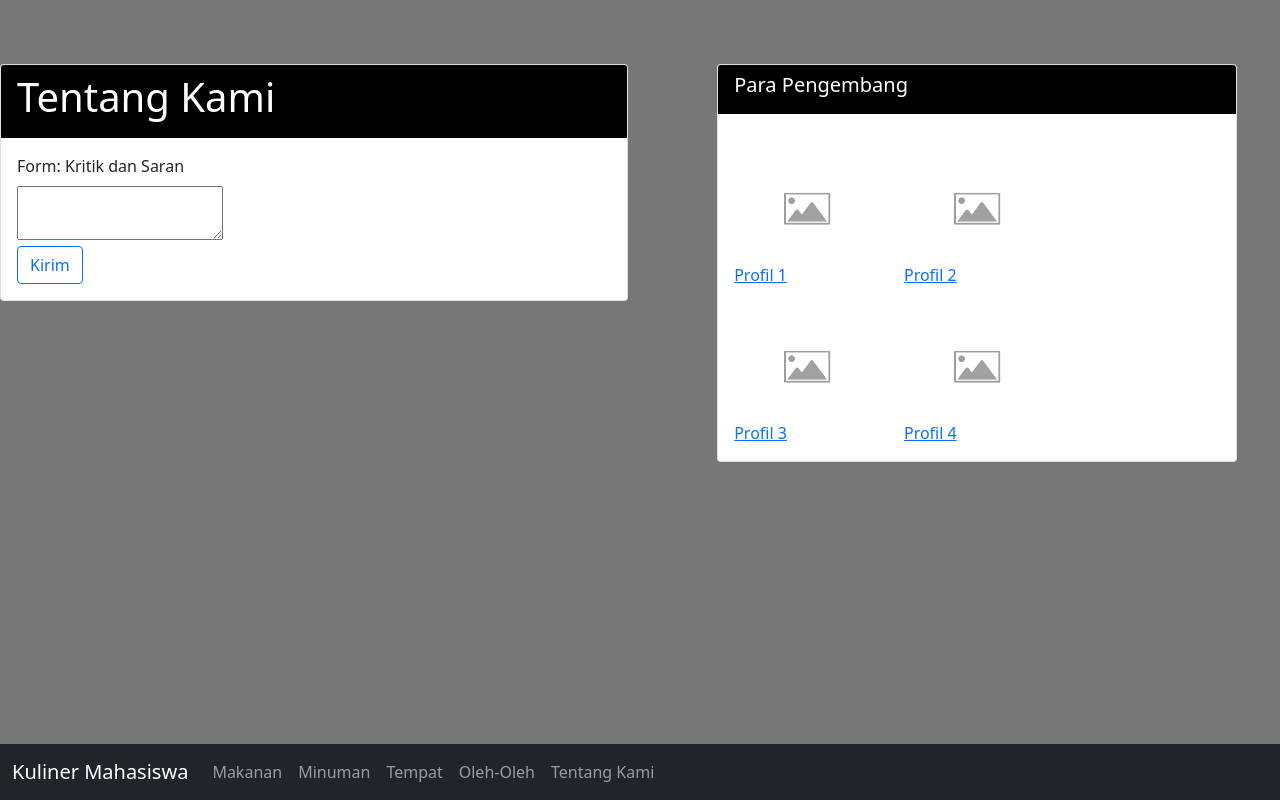
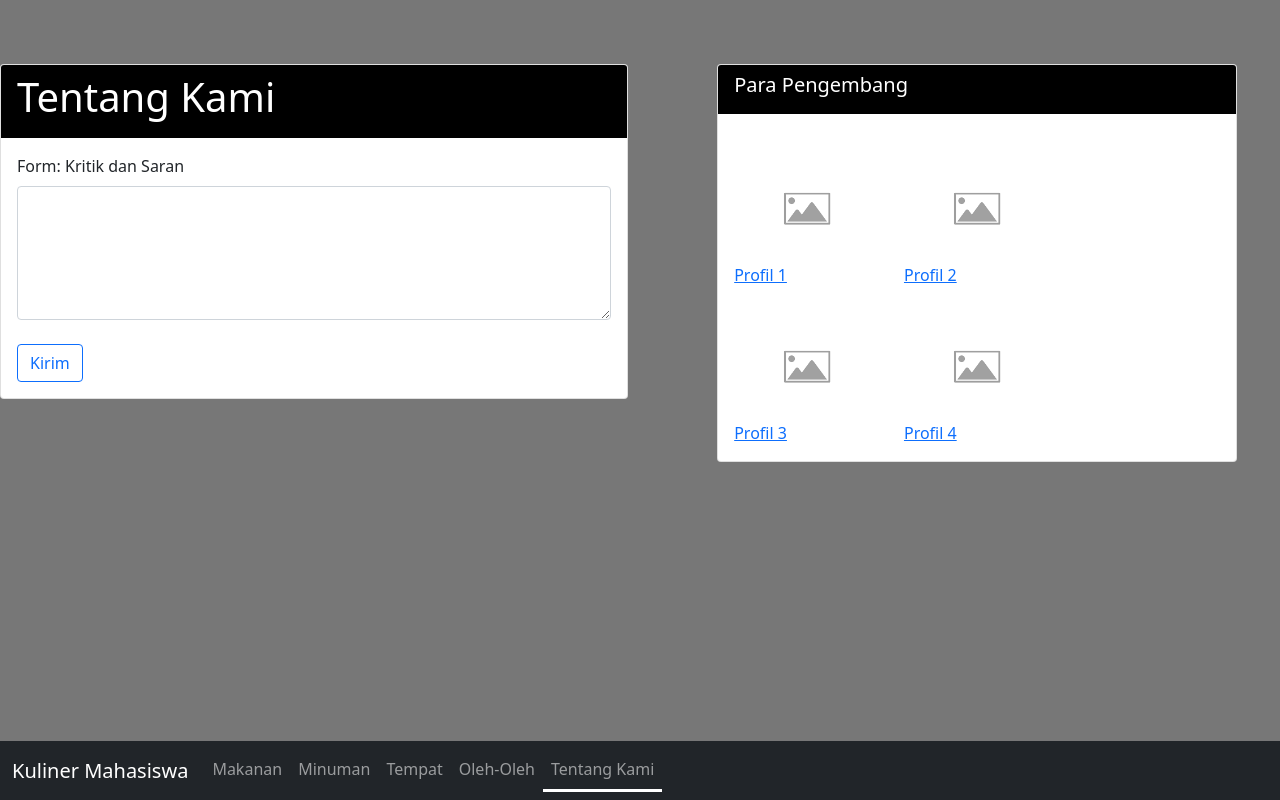
Before and after one commit to Alruycen/group1-kulinermhs, a PHP site: page /views/tentangkami.php?page=tentangkami in a window 1280 px wide. Run offline with PHP 8.4, Linux system fonts and the light colour scheme; some libraries are stand-ins or nearby versions.

Commit message:
Update tentangkami.php

```diff
--- a/projek/assets/tentangkami.php
+++ b/projek/assets/tentangkami.php
@@ -17,6 +17,12 @@
     .row {
         margin-top:5%;
     }
+    .active {
+        border-bottom: 3px solid #fff;
+    }
+    .nav-link:hover {
+        border-bottom: 1px solid #fff;
+    }
 </style>
 <body>
     <div class="row">
@@ -28,7 +34,7 @@
                 <div class="card-body">
                     <div class="card-title">Form: Kritik dan Saran</div>
                     <form action="#" method="post">
-                        <textarea> </textarea>
+                        <textarea class="form-control" name="tanggapan" rows="5"></textarea>
                         <br/>
                         <button type="submit" class="btn btn-block btn-outline-primary">Kirim</button>
                     </form>
```
